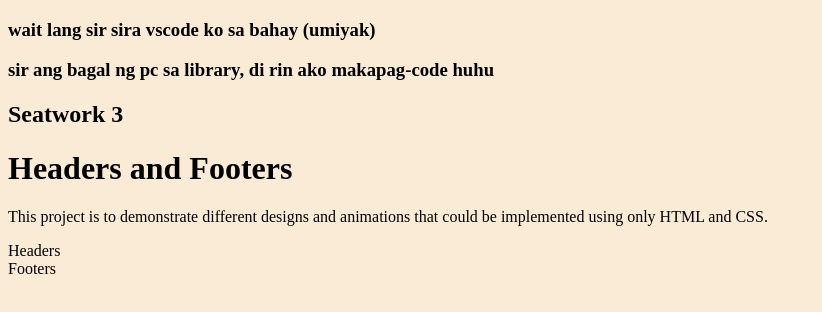
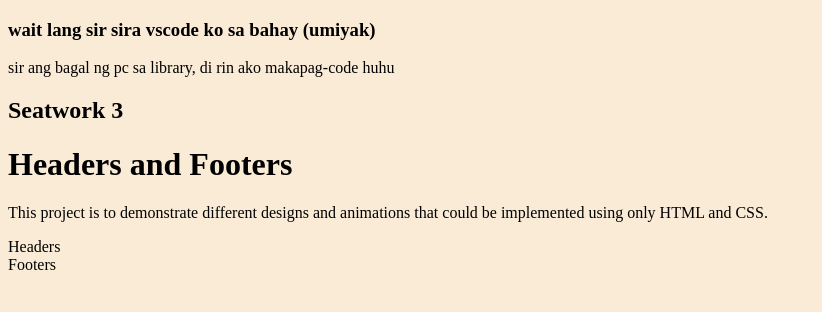
Before and after one commit to Ashiyel/WD--Seatwork-3, a plain HTML site: page index.html in a window 1280 px wide. Shown: the whole page, without its empty margins (0-822 px from the left). Drawn offline with Linux system fonts and the light colour scheme.

Commit message:
Update index.html

```diff
--- a/index.html
+++ b/index.html
@@ -9,7 +9,7 @@
 <body>
     <header>
 <h3> wait lang sir sira vscode ko sa bahay (umiyak) </h3>
-        <h3> sir ang bagal ng pc sa library, di rin ako makapag-code huhu </h3>
+        <p> sir ang bagal ng pc sa library, di rin ako makapag-code huhu </p>
     </header>
 
     <div class="landingPage">
```
